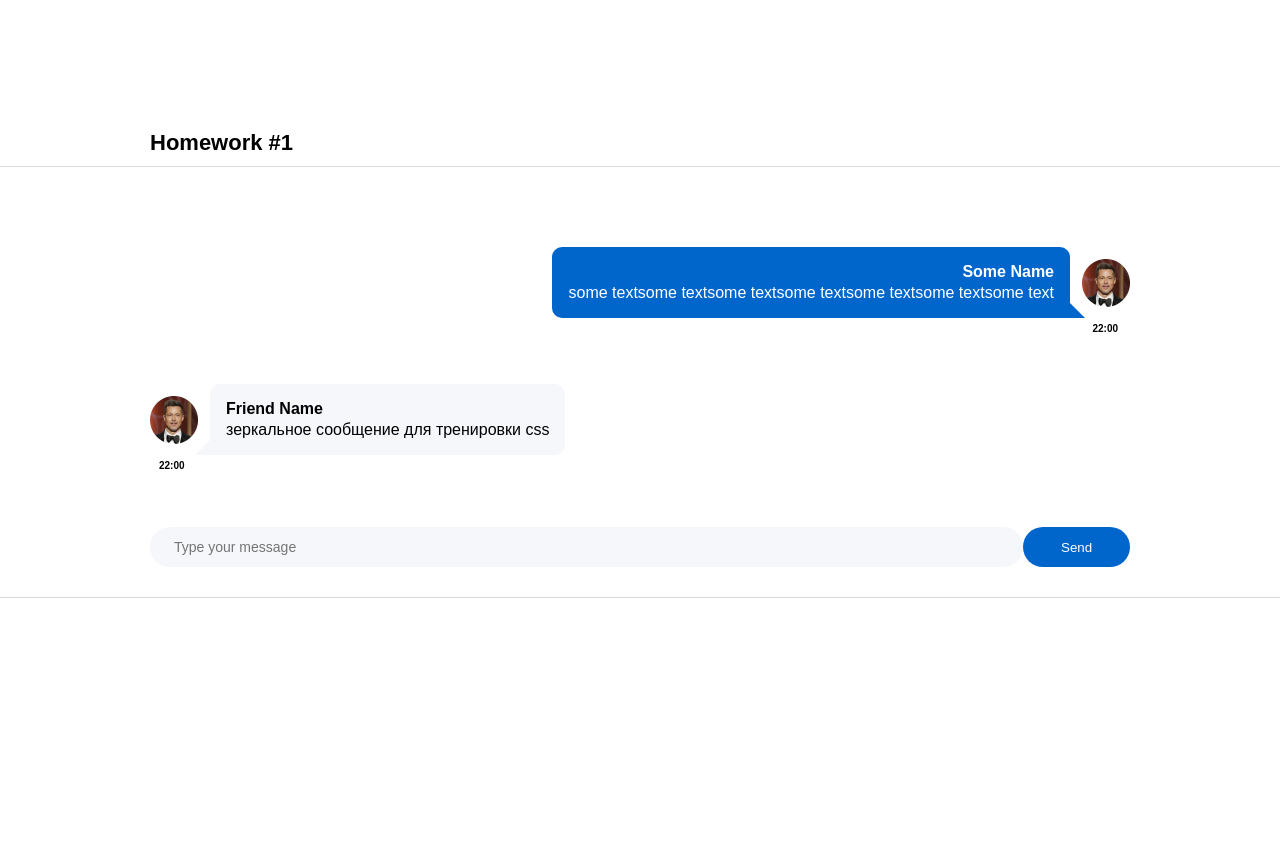
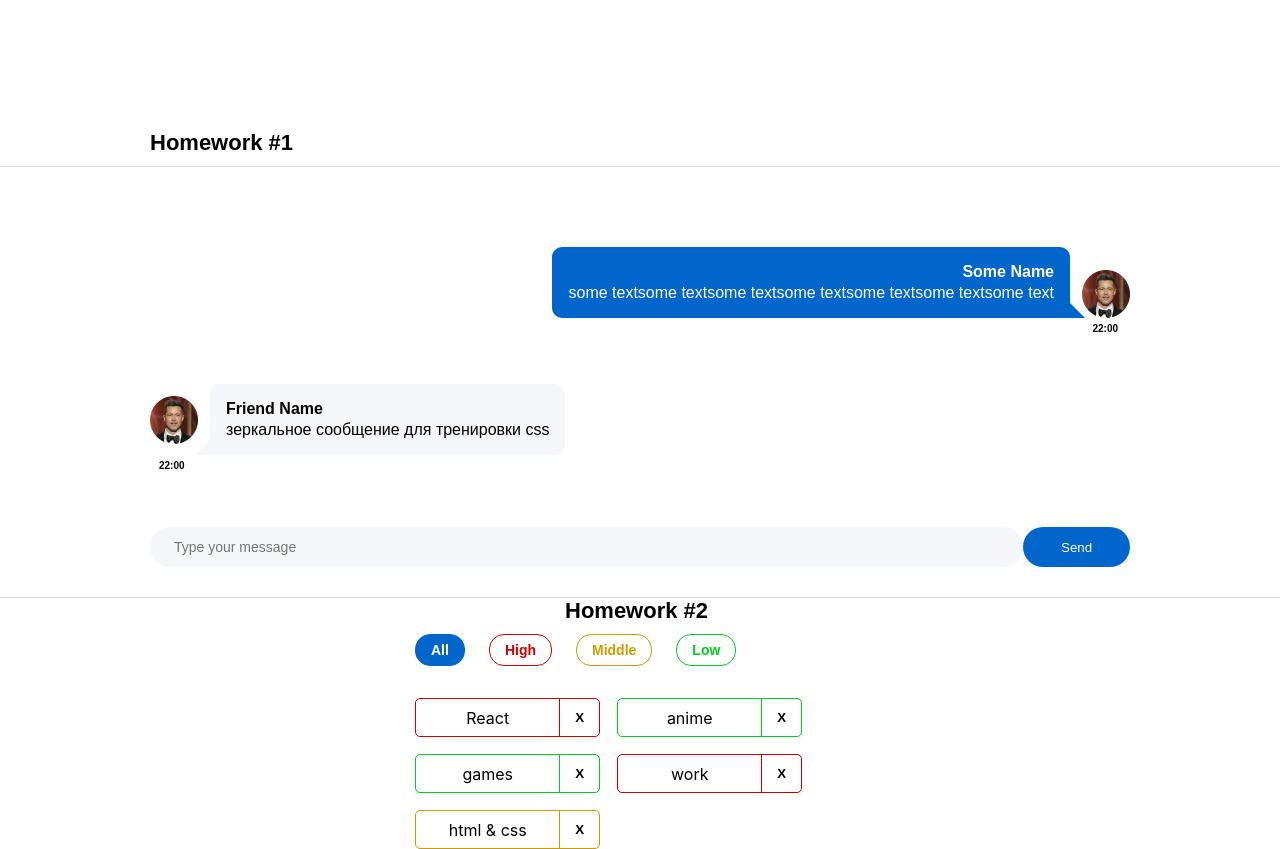
Before and after one commit to sergbfmv/homework-front-2, a React (Create React App) app: page / in a window 1280 px wide. Before the commit the page ends 800 px from the top, so only its background shows below. Built offline with nearby package versions, Linux system fonts and the light colour scheme.

Commit message:
2nd homework done! Added types and filter & delete functions

```diff
--- a/package.json
+++ b/package.json
@@ -1,6 +1,6 @@
 {
   "name": "hws2",
-  "homepage": "http://IgnatZakalinsky.github.io/hws2",
+  "homepage": "https://sergbfmv.github.io/homework-front-2",
   "version": "0.1.0",
   "private": true,
   "dependencies": {
--- a/src/s1-main/App.tsx
+++ b/src/s1-main/App.tsx
@@ -1,13 +1,14 @@
 import React from 'react'
 import s from './App.module.css'
 import HW1 from '../s2-homeworks/hw01/HW1'
+import HW2 from "../s2-homeworks/hw02/HW2";
 
 function App() {
     return (
         <div className={s.App}>
             <HW1/>
             {/*раскомментировать по ходу выполнения*/}
-            {/*<HW2/>*/}
+            <HW2/>
             {/*<HW3/>*/}
             {/*<HW4/>*/}
 
--- a/src/s2-homeworks/hw01/message/Message.module.css
+++ b/src/s2-homeworks/hw01/message/Message.module.css
@@ -7,9 +7,9 @@
 
 .imageAndText {
     display: flex;
-    align-items: center;
     flex-direction: row-reverse;
     flex: 1;
+    align-items: flex-end;
 }
 
 .imageAndText img {
--- a/src/s2-homeworks/hw02/HW2.tsx
+++ b/src/s2-homeworks/hw02/HW2.tsx
@@ -3,30 +3,30 @@ import Affairs from './affairs/Affairs'
 import s2 from '../../s1-main/App.module.css'
 
 /*
-* 1 - описать типы AffairPriorityType, AffairType
-* 2 - указать нужный тип для defaultAffairs
-* 3 - дописать типы и логику функции filterAffairs и проверить её тестами
-* 4 - выполнить пункт 3 для функции deleteAffair
-* 5 - указать нужный тип в useState с affairs
-* 6 - дописать тип и логику функции deleteAffairCallback
-* 7 - в файле Affairs.tsx дописать типизацию пропсов
-* 8 - в файле Affairs.tsx дописать логику функций setAll, setHigh, setMiddle, setLow
-* 9 - в файле Affair.tsx дописать типизацию пропсов
-* 10 - в файле Affair.tsx дописать функции deleteCallback и использовать
-* 11 - в файле Affair.tsx отобразить приходящие данные
+* 1 - описать типы AffairPriorityType, AffairType ++
+* 2 - указать нужный тип для defaultAffairs ++
+* 3 - дописать типы и логику функции filterAffairs и проверить её тестами ++
+* 4 - выполнить пункт 3 для функции deleteAffair ++
+* 5 - указать нужный тип в useState с affairs ++
+* 6 - дописать тип и логику функции deleteAffairCallback ++
+* 7 - в файле Affairs.tsx дописать типизацию пропсов ++
+* 8 - в файле Affairs.tsx дописать логику функций setAll, setHigh, setMiddle, setLow ++
+* 9 - в файле Affair.tsx дописать типизацию пропсов ++
+* 10 - в файле Affair.tsx дописать функции deleteCallback и использовать ++
+* 11 - в файле Affair.tsx отобразить приходящие данные ++
 * */
 
 // types
-export type AffairPriorityType = any // need to fix any
+export type AffairPriorityType = 'high' | 'middle' | 'low'  // need to fix any
 export type AffairType = {
-    _id: any // need to fix any
-    name: any // need to fix any
+    _id: number // need to fix any
+    name: string // need to fix any
     priority: AffairPriorityType
 }
 export type FilterType = 'all' | AffairPriorityType
 
 // constants
-const defaultAffairs: any = [ // need to fix any
+const defaultAffairs: AffairType[] = [ // need to fix any
     {_id: 1, name: 'React', priority: 'high'}, // студенты могут изменить содержимое name и количество элементов в массиве, ...priority не менять!
     {_id: 2, name: 'anime', priority: 'low'},
     {_id: 3, name: 'games', priority: 'low'},
@@ -35,22 +35,28 @@ const defaultAffairs: any = [ // need to fix any
 ]
 
 // pure helper functions
-export const filterAffairs = (affairs: any, filter: any): any => { // need to fix any
-
-
-    return affairs // need to fix
+export const filterAffairs = (affairs: AffairType[], filter: FilterType): AffairType[] => { // need to fix any
+    if (filter === 'low') {
+        return affairs.filter(a => a.priority === 'low')
+    } else if (filter === 'middle') {
+        return affairs.filter(a => a.priority === 'middle')
+    } else if (filter === 'high') {
+        return affairs.filter(a => a.priority === 'high')
+    } else {
+        return affairs // need to fix
+    }
 }
-export const deleteAffair = (affairs: any, _id: any): any => { // need to fix any
-
-    return affairs // need to fix
+export const deleteAffair = (affairs: AffairType[], _id: number): AffairType[] => { // need to fix any
+     return affairs.filter(a => a._id !== _id)
 }
 
 function HW2() {
-    const [affairs, setAffairs] = useState<any>(defaultAffairs) // need to fix any
+    const [affairs, setAffairs] = useState<AffairType[]>(defaultAffairs) // need to fix any
     const [filter, setFilter] = useState<FilterType>('all')
 
     const filteredAffairs = filterAffairs(affairs, filter)
-    const deleteAffairCallback = (_id: any) => { // need to fix any
+    const deleteAffairCallback = (_id: number) => { // need to fix any
+        setAffairs(deleteAffair(affairs, _id))
         // need to fix
     }
 
--- a/src/s2-homeworks/hw02/affairs/Affairs.tsx
+++ b/src/s2-homeworks/hw02/affairs/Affairs.tsx
@@ -1,26 +1,30 @@
-import React from 'react'
+import React, {Dispatch, SetStateAction} from 'react'
 import Affair from './affair/Affair'
 import {AffairType, FilterType} from '../HW2'
 import s from './Affairs.module.css'
 
 type AffairsPropsType = {
-    data: any // need to fix any
-    setFilter: any
-    deleteAffairCallback: any
+    data: AffairType[] // need to fix any
+    setFilter: Dispatch<SetStateAction<FilterType>>
+    deleteAffairCallback: (id: number) => void
     filter: FilterType
 }
 
 function Affairs(props: AffairsPropsType) {
     const setAll = () => {
+        props.setFilter('all')
         // need to fix
     }
     const setHigh = () => {
+        props.setFilter('high')
         // need to fix
     }
     const setMiddle = () => {
+        props.setFilter('middle')
         // need to fix
     }
     const setLow = () => {
+        props.setFilter('low')
         // need to fix
     }
 
--- a/src/s2-homeworks/hw02/affairs/affair/Affair.tsx
+++ b/src/s2-homeworks/hw02/affairs/affair/Affair.tsx
@@ -6,11 +6,12 @@ import s2 from '../Affairs.module.css'
 type AffairPropsType = {
     // key не нужно типизировать
     affair: AffairType
-    deleteAffairCallback: any // need to fix any
+    deleteAffairCallback: (id: number) => void // need to fix any
 }
 
 function Affair(props: AffairPropsType) {
     const deleteCallback = () => {
+        props.deleteAffairCallback(props.affair._id)
         // need to fix
     }
 
@@ -24,7 +25,7 @@ function Affair(props: AffairPropsType) {
             className={affairClass}
         >
             <div id={'hw2-name-' + props.affair._id} className={nameClass}>
-                {/*создаёт студент*/}
+                {props.affair.name}
 
                 {/**/}
             </div>
@@ -35,6 +36,7 @@ function Affair(props: AffairPropsType) {
             <button
                 id={'hw2-button-delete-' + props.affair._id}
                 className={buttonClass}
+                onClick={deleteCallback}
                 // need to fix
 
             >
```
